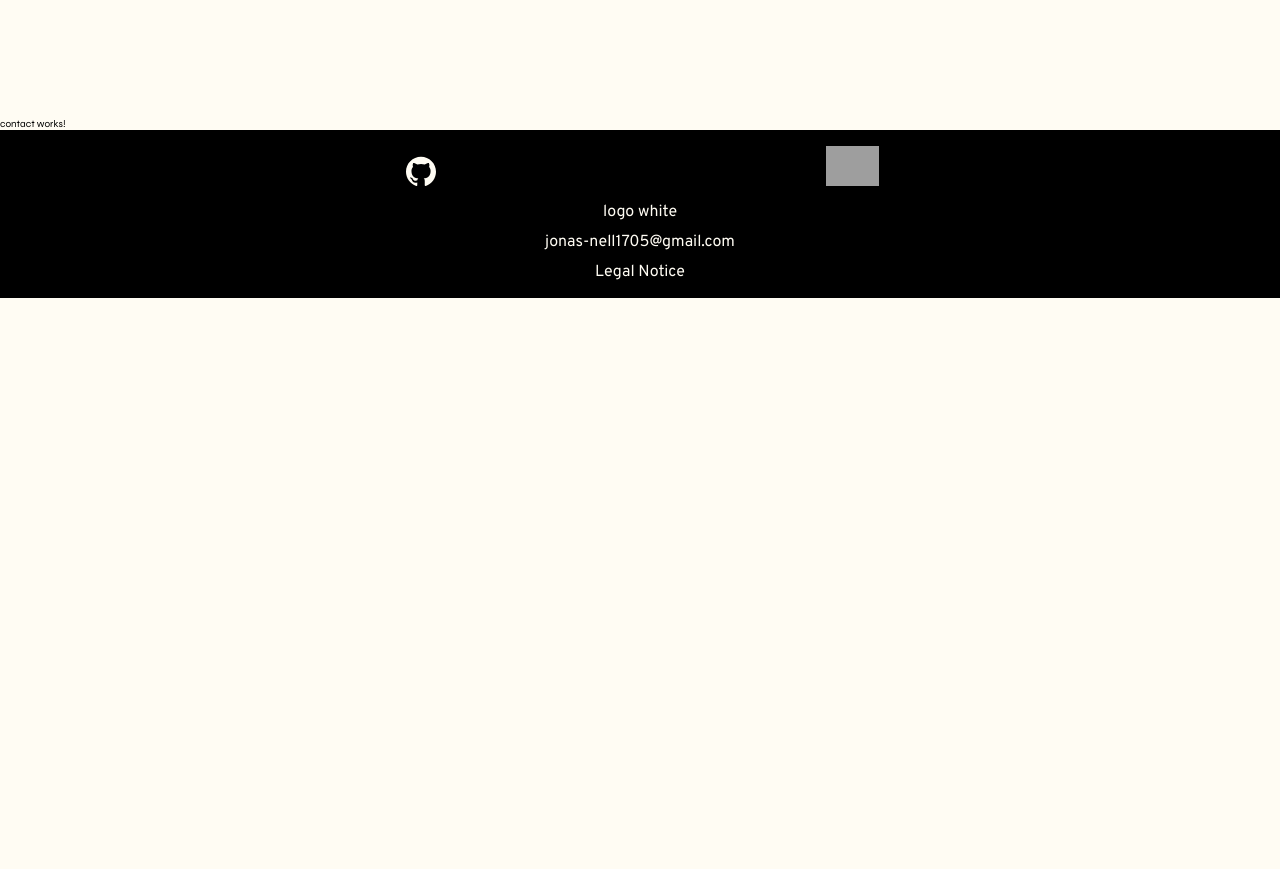
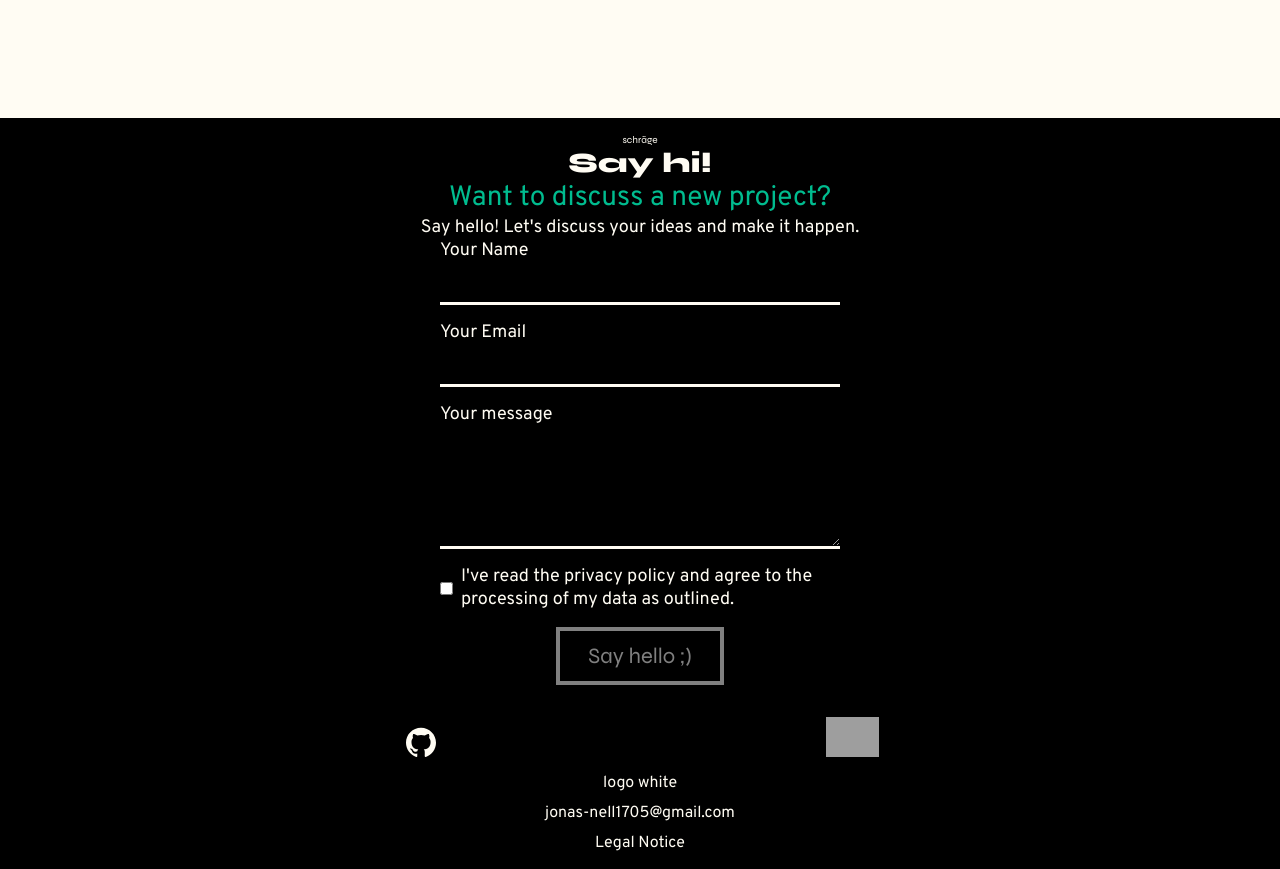
Before and after one commit to jonas-nell/portfolio, an Angular app: page / in a window 1280 px wide. Shown: the part 4289-5158 px from the top of the page. Before the commit the page ends 4587 px from the top, so only its background shows below. Built offline with nearby package versions, Linux system fonts and the light colour scheme; grey boxes are pictures that could not be loaded.

Commit message:
feat: added basic contact section

```diff
--- a/src/app/contact/contact.html
+++ b/src/app/contact/contact.html
@@ -1 +1,61 @@
-<p>contact works!</p>
+<section class="contact-section">
+    <div class="content">
+        <div>schräge</div>
+        <h2>Say hi!</h2>
+        <p class="green">Want to discuss a new project?</p>
+        <p>Say hello! Let's discuss your ideas and make it happen.</p>
+        <form [formGroup]="form" (ngSubmit)="onSubmit()" novalidate>
+            <div class="field">
+                <label for="name">Your Name</label>
+                <input id="name" type="text" formControlName="name"/>
+                @if (name.invalid && name.touched) {
+                    <span class="error">
+                        @if (name.errors?.['required']) {
+                            Your name is required.
+                        } @else if (name.errors?.['minlength']) {
+                            Your name must be at least 2 characters.
+                        }
+                    </span>
+                }
+            </div>
+            <div class="field">
+                <label for="email">Your Email</label>
+                <input id="email" type="email" formControlName="email" />
+                @if (email.invalid && email.touched) {
+                    <span class="error">
+                        @if (email.errors?.['required']) {
+                            Your Email is required.
+                        } @else if (email.errors?.['email']) {
+                            Please enter a valid email adress.
+                        }
+                    </span>
+                }
+            </div>
+            <div class="field">
+                <label for="message">Your message</label>
+                <textarea id="message" rows="5" formControlName="message"></textarea>
+                @if (message.invalid && message.touched) {
+                    <span class="error">
+                        @if (message.errors?.['required']) {
+                            Your message is required.
+                        } @else if (message.errors?.['minlength']) {
+                            Message must be at least 10 characters.
+                        }
+                    </span>
+                }
+            </div>
+            <div class="field checkbox">
+                <label>
+                    <input type="checkbox" formControlName="privacyAccepted" />
+                    I've read the privacy policy and agree to the processing of my data as outlined.
+                </label>
+                @if (privacyAccepted.invalid && privacyAccepted.touched) {
+                    <span class="error">
+                        You must accept the privacy policy.
+                    </span>
+                }
+            </div>
+            <button type="submit">Say hello ;)</button>
+        </form>
+    </div>
+</section>
--- a/src/app/contact/contact.scss
+++ b/src/app/contact/contact.scss
@@ -0,0 +1,67 @@
+.contact-section{
+    .content{
+        flex-direction: column;
+        background-color: black;
+        color: var(--cream);
+
+        h2{
+            font-size: 2.8rem;
+        }
+
+        .green{
+            color: var(--mint);
+            font-size: 2.8rem;
+            font-family: Overpass;
+            text-align: center;
+        }
+
+        p {
+            font-family: Overpass;
+            text-align: center;
+            font-size: 1.8rem;
+        }
+
+        form {
+            display: flex;
+            flex-direction: column;
+            gap: 1.6rem;
+            max-width: 40rem;
+        }
+
+        .field {
+            display: flex;
+            flex-direction: column;
+            gap: 0.4rem;
+            font-family: Overpass;
+            font-weight: 400;
+            font-size: 1.8rem;
+
+            input, textarea{
+                padding: 0.8rem;
+                font-size: 1.6rem;
+                border-bottom: 0.3rem solid var(--cream);
+            }
+
+            &.checkbox label{
+                display: flex;
+                align-items: center;
+                gap: 0.8rem;
+            }
+        }
+
+        .error{
+            color: red;
+            font-size: 1.6rem;
+        }
+
+        button[type='submit'] {
+            border: 0.4rem solid grey;
+            color: grey;
+            font-size: 2.2rem;
+
+            align-self: center;
+            padding: 1.2rem 2.8rem;
+            cursor: pointer;
+        }
+    }
+}
--- a/src/app/contact/contact.ts
+++ b/src/app/contact/contact.ts
@@ -1,9 +1,55 @@
 import { Component } from '@angular/core';
+import { FormBuilder, FormGroup, ReactiveFormsModule, Validators } from '@angular/forms';
+import { email } from '@angular/forms/signals';
 
 @Component({
     selector: 'app-contact',
-    imports: [],
+    imports: [ReactiveFormsModule],
     templateUrl: './contact.html',
     styleUrl: './contact.scss',
 })
-export class Contact {}
+export class Contact {
+    form: FormGroup;
+
+    submitted = false;
+
+    constructor(private fb: FormBuilder){
+        this.form = this.fb.group({
+            name: ['', [Validators.required, Validators.minLength(3)]],
+            email: ['', [Validators.required, Validators.email]],
+            message: ['', [Validators.required, Validators.minLength(10)]],
+            privacyAccepted: [false, Validators.requiredTrue],
+        });
+    }
+
+    get name() {
+        return this.form.get('name')!;
+    }
+
+    get email(){
+        return this.form.get('email')!;
+    }
+
+    get message(){
+        return this.form.get('message')!;
+    }
+
+    get privacyAccepted(){
+        return this.form.get('privacyAccepted')!;
+    }
+
+    onSubmit(){
+        this.submitted = true;
+
+        if (this.form.invalid){
+            this.form.markAllAsTouched();
+            return;
+        }
+        // send email later:
+        console.log('Placeholder: Form values:', this.form.value);
+
+        this.form.reset();
+        this.submitted = false;
+    }
+
+}
```
